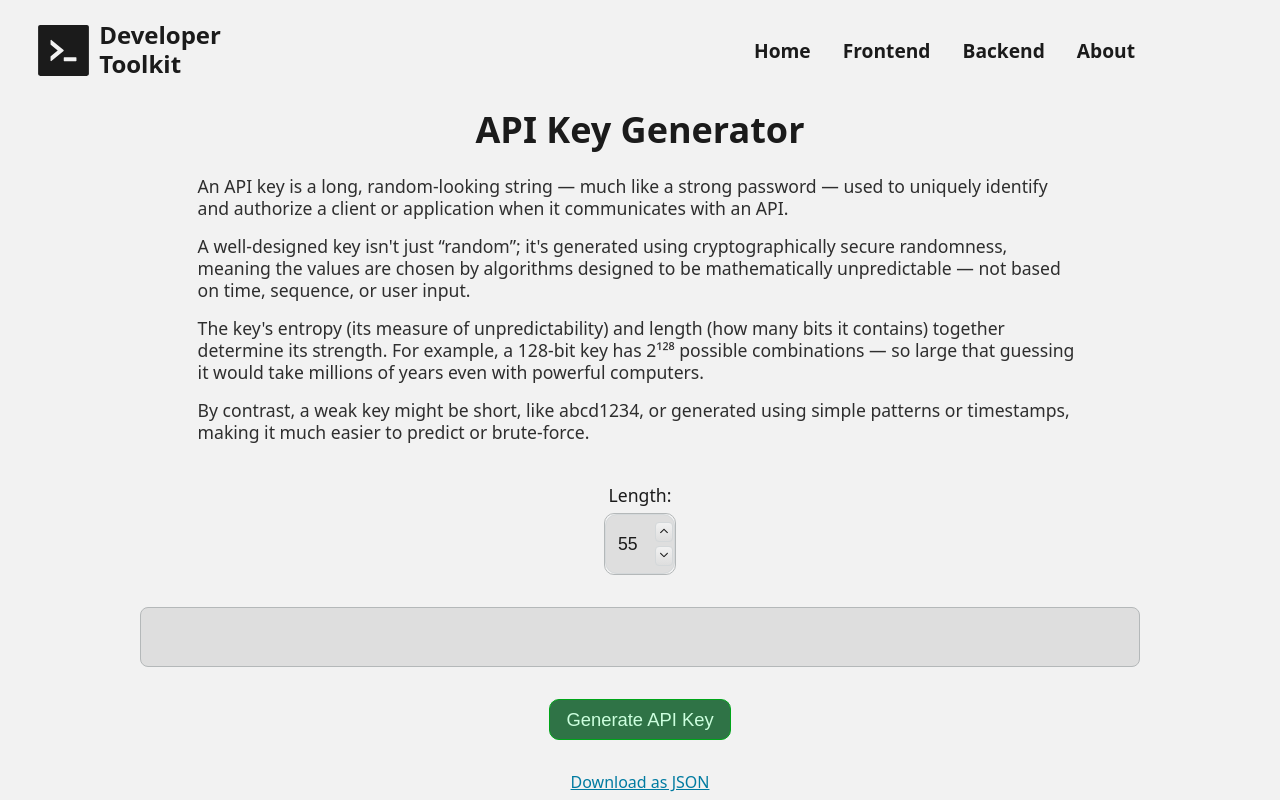
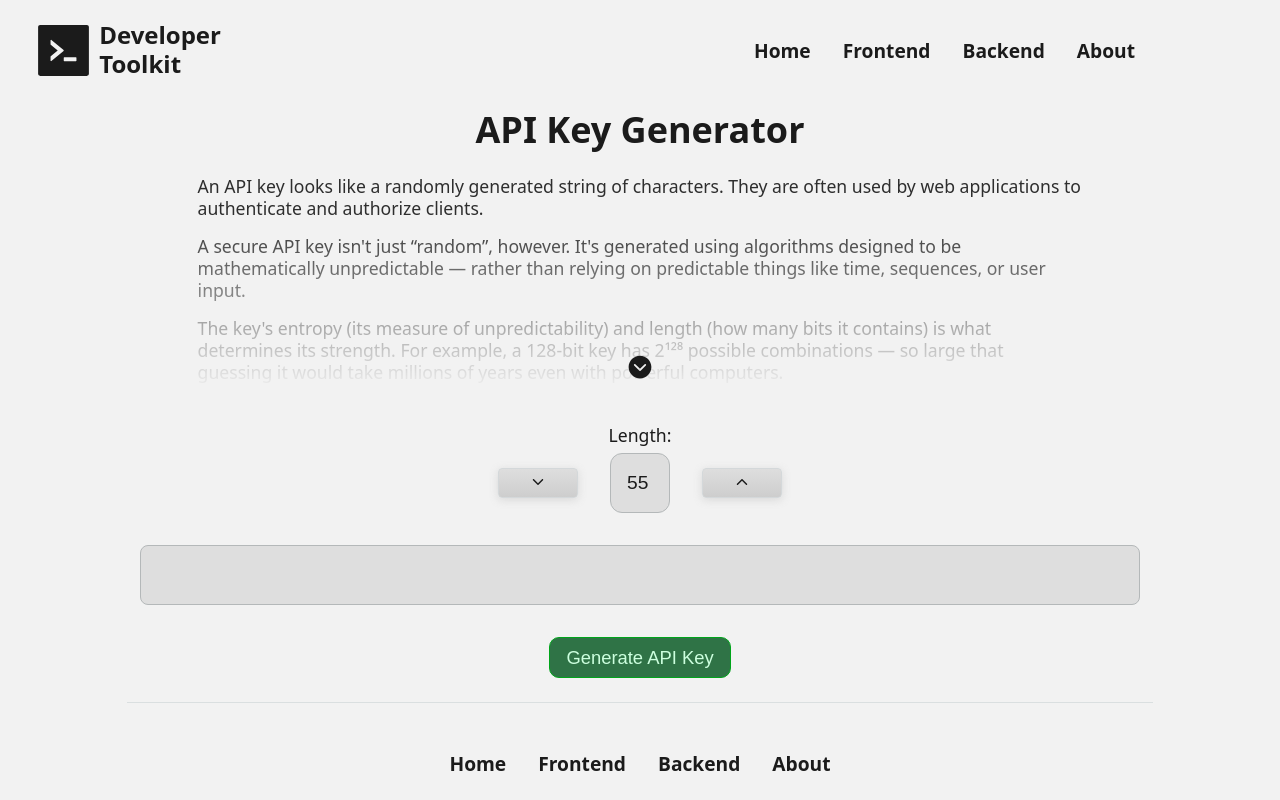
Before and after one commit to kolby-k/dev-toolkit-v2, a React (Vite) app in the folder app/: page /tools/api-key-generator in a window 1280 px wide. Shown: the top 800 px of the page. Built offline with nearby package versions, Linux system fonts and the light colour scheme.

Commit message:
feature: completed API key generator tool, adding description and json download - new custom expandable description component

```diff
--- /dev/null
+++ b/app/src/components/ExpandableDescription.tsx
@@ -0,0 +1,33 @@
+import React, { useState } from "react";
+import { IoChevronDownCircle, IoChevronUpCircle } from "react-icons/io5";
+
+function ExpandableDescription({ children }: { children: React.ReactNode }) {
+  const [expanded, setExpanded] = useState<boolean>(false);
+
+  return (
+    <div
+      className={`${
+        expanded
+          ? "expanded-description-wrapper"
+          : "collapsed-description-wrapper"
+      }`}
+    >
+      <div
+        className={`${
+          expanded ? "" : "webkit-mask-bottom collapsed-description"
+        }`}
+      >
+        {children}
+      </div>
+      <span onClick={() => setExpanded((prev) => !prev)}>
+        {expanded ? (
+          <IoChevronUpCircle className="expanded-description-icon chevron-icon-shared" />
+        ) : (
+          <IoChevronDownCircle className="collapsed-description-icon chevron-icon-shared" />
+        )}
+      </span>
+    </div>
+  );
+}
+
+export default ExpandableDescription;
--- a/app/src/routes/tools/APIKeyGenerator.tsx
+++ b/app/src/routes/tools/APIKeyGenerator.tsx
@@ -6,6 +6,7 @@ import {
   HiOutlineClipboardDocument,
 } from "react-icons/hi2";
 import { IoIosArrowUp, IoIosArrowDown } from "react-icons/io";
+import ExpandableDescription from "../../components/ExpandableDescription";
 
 const MAX_KEY_LENGTH = 99;
 const MIN_KEY_LENGTH = 12;
@@ -54,39 +55,68 @@ function APIKeyGenerator() {
     }
   };
 
+  const handleDownload = () => {
+    const blob = new Blob([JSON.stringify({ apiKey: currentKey }, null, 2)], {
+      type: "application/json",
+    });
+    const url = URL.createObjectURL(blob);
+
+    const a = document.createElement("a");
+    a.href = url;
+    a.download = "api-key.json"; // filename
+    document.body.appendChild(a);
+    a.click();
+    a.remove();
+    URL.revokeObjectURL(url);
+  };
+
   return (
     <div id="tool-page-content">
       <div id="tool-title-section">
         <h2>API Key Generator</h2>
+        <ExpandableDescription>
           <div className="description-container">
             <p>
-            An API key is a long, random-looking string — much like a strong
-            password — used to uniquely identify and authorize a client or
-            application when it communicates with an API.
+              An API key looks like a randomly generated string of characters.
+              They are often used by web applications to authenticate and
+              authorize clients.
             </p>
             <p>
-            A well-designed key isn't just “random”; it's generated using
-            cryptographically secure randomness, meaning the values are chosen
-            by algorithms designed to be mathematically unpredictable — not
-            based on time, sequence, or user input.
+              A secure API key isn't just “random”, however. It's generated
+              using algorithms designed to be mathematically unpredictable —
+              rather than relying on predictable things like time, sequences, or
+              user input.
             </p>
             <p>
-            The key's entropy (its measure of unpredictability) and length (how
-            many bits it contains) together determine its strength. For example,
-            a 128-bit key has 2¹²⁸ possible combinations — so large that
-            guessing it would take millions of years even with powerful
+              The key's entropy (its measure of unpredictability) and length
+              (how many bits it contains) is what determines its strength. For
+              example, a 128-bit key has 2¹²⁸ possible combinations — so large
+              that guessing it would take millions of years even with powerful
               computers.
             </p>
             <p>
-            By contrast, a weak key might be short, like abcd1234, or generated
-            using simple patterns or timestamps, making it much easier to
-            predict or brute-force.
+              By contrast, a weak key might be short, like abcd1234, or
+              generated using simple patterns or timestamps, making it much
+              easier to predict or brute-force.
+            </p>
+            <p>
+              In practice, treat an API key like a password: do not share it,
+              keep it secret, and only generate it with a cryptographically
+              secure source.
             </p>
           </div>
+        </ExpandableDescription>
       </div>
       <div id="tool-wrapper-small">
         <label style={{ marginBottom: "-10px" }}>Length:</label>
         <span id="number-input-wrapper">
+          <button
+            className="decrement"
+            onClick={handleDecrement}
+            disabled={keyLength <= MIN_KEY_LENGTH}
+          >
+            <IoIosArrowDown />
+          </button>
           <input
             type="number"
             min={MIN_KEY_LENGTH}
@@ -100,14 +130,7 @@ function APIKeyGenerator() {
             onClick={handleIncrement}
             disabled={keyLength >= MAX_KEY_LENGTH}
           >
-            <IoIosArrowUp size={12} />
-          </button>
-          <button
-            className="decrement"
-            onClick={handleDecrement}
-            disabled={keyLength <= MIN_KEY_LENGTH}
-          >
-            <IoIosArrowDown size={12} />
+            <IoIosArrowUp />
           </button>
         </span>
         <span
@@ -136,7 +159,11 @@ function APIKeyGenerator() {
           style={{ marginTop: "1rem" }}
         />
         {errorMessage && <div className="error-text">{errorMessage}</div>}
-        <p id="download-text-link">Download as JSON</p>
+        {currentKey && (
+          <p id="download-text-link" onClick={handleDownload}>
+            Download as JSON
+          </p>
+        )}
       </div>
     </div>
   );
@@ -144,12 +171,16 @@ function APIKeyGenerator() {
 
 export default APIKeyGenerator;
 
-function generateApiKey(length = 48, prefix = "") {
-  const chars =
-    "ABCDEFGHIJKLMNOPQRSTUVWXYZabcdefghijklmnopqrstuvwxyz0123456789";
-  let key = "";
-  for (let i = 0; i < length; i++) {
-    key += chars.charAt(Math.floor(Math.random() * chars.length));
+function generateApiKey(bytes: number = 32, prefix = ""): string {
+  const buf = new Uint8Array(bytes);
+  crypto.getRandomValues(buf); // secure
+  const b64 = base64url(buf);
+  return prefix ? `${prefix}.${b64}` : b64;
 }
-  return prefix ? `${prefix}${key}` : key;
+
+function base64url(bytes: Uint8Array): string {
+  // Convert bytes -> binary string -> base64, then make it URL-safe
+  let bin = "";
+  for (let i = 0; i < bytes.length; i++) bin += String.fromCharCode(bytes[i]);
+  return btoa(bin).replace(/\+/g, "-").replace(/\//g, "_").replace(/=+$/g, "");
 }
--- a/app/src/styles/APIKeyGenerator.css
+++ b/app/src/styles/APIKeyGenerator.css
@@ -54,6 +54,8 @@
   font-weight: 500;
   text-decoration: underline;
   margin-top: 1rem;
+
+  cursor: pointer;
 }
 
 #copy-icon {
@@ -82,42 +84,42 @@
 
 #number-input-wrapper {
   display: flex;
+  justify-content: center;
+  align-items: center;
+  gap: 2rem;
+
   position: relative;
-  border: 1px solid var(--border);
   border-radius: 10px;
   margin-bottom: 1rem;
+
+  width: 100%;
 }
 .number-input {
-  width: 70px;
+  width: 60px;
   height: 60px;
-  font-size: 1.1rem;
+  font-size: 1.2rem;
+  padding-left: 1rem;
+
+  border: 1px solid var(--border);
 
   -moz-appearance: textfield;
   appearance: textfield;
 }
 #number-input-wrapper button {
-  height: 20px;
-  width: 18px;
-  background: linear-gradient(var(--bg), var(--bg-secondary));
+  height: 30px;
+  width: 80px;
+  background: linear-gradient(var(--bg-secondary), var(--bg-muted));
   border-radius: 4px;
 
+  font-size: 1rem;
+  line-height: 1;
   color: var(--text);
   border: 1px solid var(--border-secondary);
 
   cursor: pointer;
+  box-shadow: 0 2px 8px var(--shadow);
 }
-#number-input-wrapper button:first-of-type {
-  position: absolute;
-  top: 20%;
-  transform: translateY(-20%);
-  right: 2px;
-}
-#number-input-wrapper button:last-of-type {
-  position: absolute;
-  bottom: 20%;
-  transform: translateY(20%);
-  right: 2px;
-}
+
 #number-input-wrapper button:disabled {
   cursor: not-allowed;
 }
--- a/app/src/styles/App.css
+++ b/app/src/styles/App.css
@@ -226,6 +226,40 @@
   text-align: left;
 }
 
+/* EXPANDABLE DESCRIPTION COMPONENT */
+.expanded-description-wrapper {
+  height: 100%;
+  overflow: auto;
+  position: relative;
+  padding-bottom: 2rem;
+}
+
+.collapsed-description-wrapper {
+  max-height: 30svh;
+  overflow: hidden;
+  position: relative;
+}
+
+.collapsed-description {
+  max-height: 40vh;
+  overflow: hidden;
+}
+.chevron-icon-shared {
+  cursor: pointer;
+  font-size: 1.75rem;
+  position: absolute;
+  left: 50%;
+  transform: translate(-50%);
+  color: var(--text);
+}
+.expanded-description-icon {
+  bottom: 0px;
+}
+
+.collapsed-description-icon {
+  bottom: 10px;
+}
+
 /* MEDIA QUERIES */
 @media (min-width: 960px) {
   .footer {
--- a/app/src/styles/index.css
+++ b/app/src/styles/index.css
@@ -415,3 +415,13 @@ button:active {
 .icon {
   color: var(--icon);
 }
+
+.webkit-mask-bottom {
+  -webkit-mask-image: linear-gradient(to bottom, black 20%, transparent 75%);
+  mask-image: linear-gradient(to bottom, black 20%, transparent 75%);
+}
+
+.webkit-mask-right {
+  -webkit-mask-image: linear-gradient(to right, black 90%, transparent);
+  mask-image: linear-gradient(to right, black 90%, transparent);
+}
```
Lines whose indentation alone changed are shown as unchanged.
